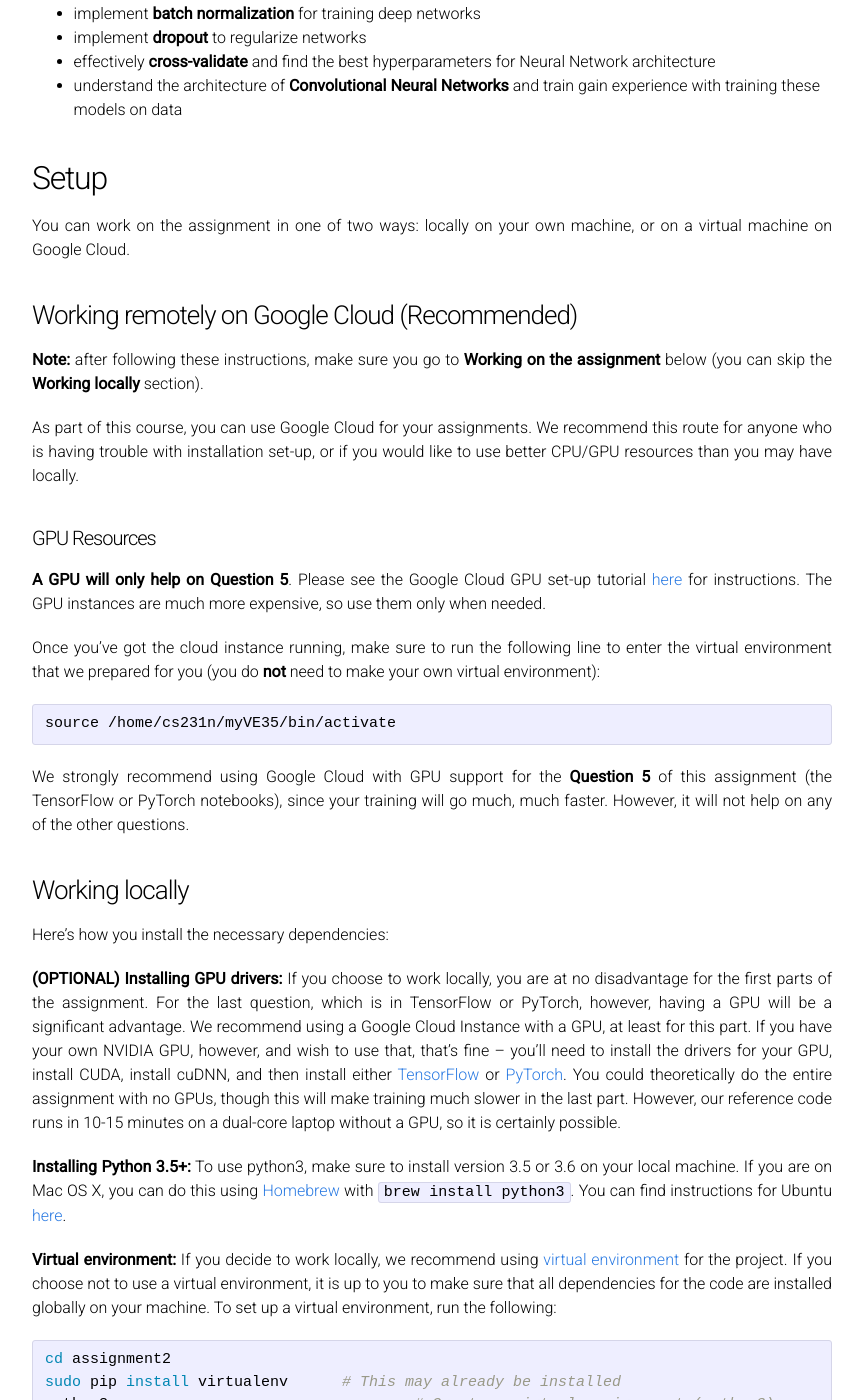
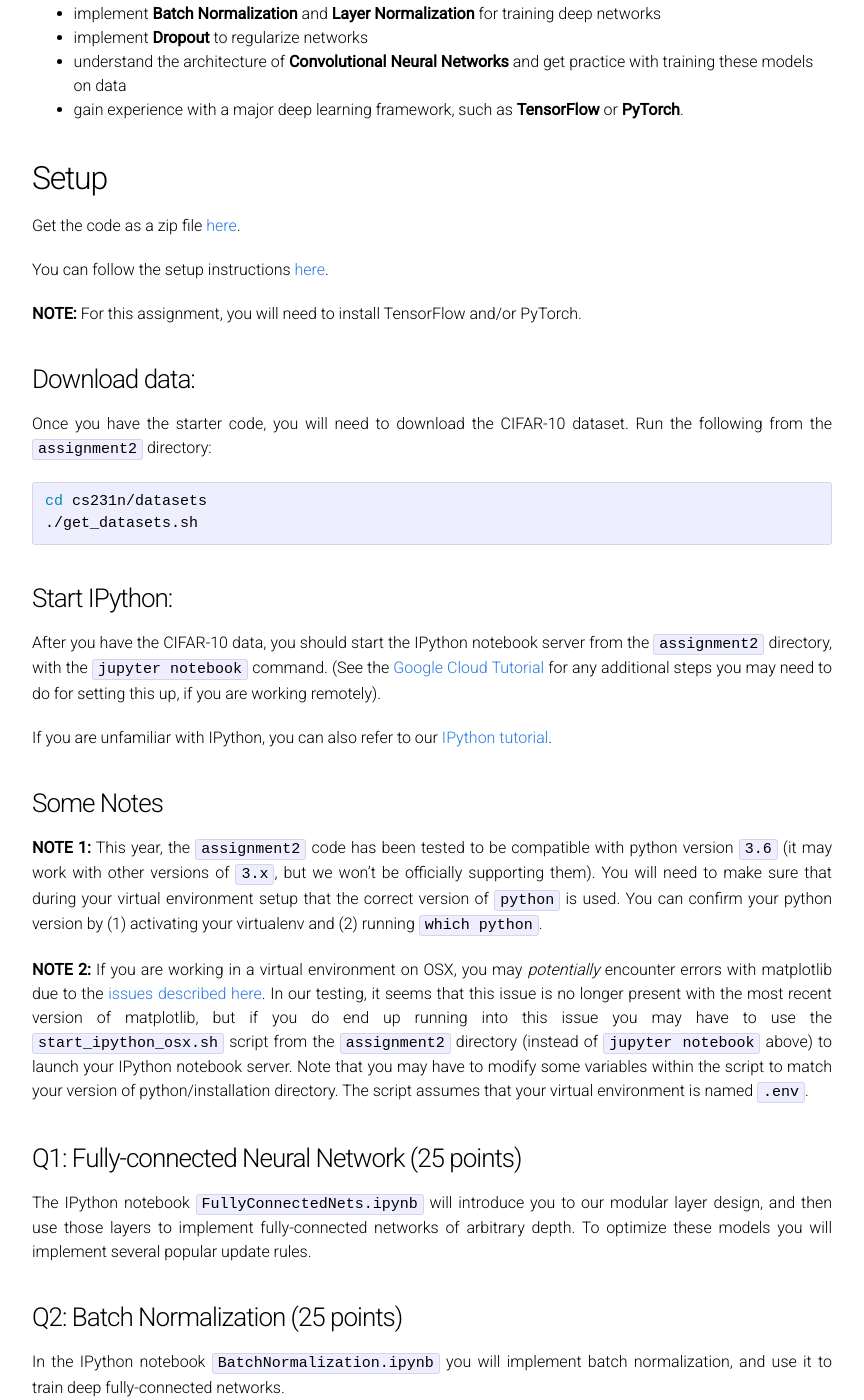
Before and after one commit to cs231n/cs231n.github.io, a Jekyll site: the page built from assignments/2018/assignment2.md, in a window 1280 px wide and 1400 px high, scrolled down 255 px. Shown: the whole window, without its empty margins (208-1072 px from the left). Built offline with Jekyll 4.4.1, drawn with Linux system fonts in a browser that asks for light colours; some of the changed text lies outside the part shown.

Commit message:
Updated submission instructions for assign2

````diff
--- a/assignments/2018/assignment2.md
+++ b/assignments/2018/assignment2.md
@@ -12,66 +12,21 @@ are as follows:
   architectures
 - understand and be able to implement (vectorized) **backpropagation**
 - implement various **update rules** used to optimize Neural Networks
-- implement **batch normalization** for training deep networks
-- implement **dropout** to regularize networks
-- effectively **cross-validate** and find the best hyperparameters for Neural
-  Network architecture
-- understand the architecture of **Convolutional Neural Networks** and train
-  gain experience with training these models on data
+- implement **Batch Normalization** and **Layer Normalization** for training deep networks
+- implement **Dropout** to regularize networks
+- understand the architecture of **Convolutional Neural Networks** and
+  get practice with training these models on data
+- gain experience with a major deep learning framework, such as **TensorFlow** or **PyTorch**.
 
 ## Setup
-You can work on the assignment in one of two ways: locally on your own machine, or on a virtual machine on Google Cloud.
+Get the code as a zip file [here](http://cs231n.github.io/assignments/2018/spring1718_assignment2.zip).
 
-### Working remotely on Google Cloud (Recommended)
+You can follow the setup instructions [here](http://cs231n.github.io/setup-instructions/).
 
-**Note:** after following these instructions, make sure you go to **Working on the assignment** below (you can skip the **Working locally** section).
-
-As part of this course, you can use Google Cloud for your assignments. We recommend this route for anyone who is having trouble with installation set-up, or if you would like to use better CPU/GPU resources than you may have locally.
-
-#### GPU Resources
-**A GPU will only help on Question 5**. Please see the Google Cloud GPU set-up tutorial [here](http://cs231n.github.io/gce-tutorial-gpus/) for instructions. The GPU instances are much more expensive, so use them only when needed.
-
-Once you've got the cloud instance running, make sure to run the following line to enter the virtual environment that we prepared for you (you do **not** need to make your own virtual environment):
-
-```
-source /home/cs231n/myVE35/bin/activate
-```
-
-We strongly recommend using Google Cloud with GPU support for the **Question 5** of this assignment (the TensorFlow or PyTorch notebooks), since your training will go much, much faster. However, it will not help on any of the other questions.
-
-### Working locally
-Here's how you install the necessary dependencies:
-
-**(OPTIONAL) Installing GPU drivers:**
-If you choose to work locally, you are at no disadvantage for the first parts of the assignment. For the last question, which is in TensorFlow or PyTorch, however, having a GPU will be a significant advantage. We recommend using a Google Cloud Instance with a GPU, at least for this part. If you have your own NVIDIA GPU, however, and wish to use that, that's fine -- you'll need to install the drivers for your GPU, install CUDA, install cuDNN, and then install either [TensorFlow](https://www.tensorflow.org/install/) or [PyTorch](http://pytorch.org/). You could theoretically do the entire assignment with no GPUs, though this will make training much slower in the last part. However, our reference code runs in 10-15 minutes on a dual-core laptop without a GPU, so it is certainly possible.
-
-**Installing Python 3.5+:**
-To use python3, make sure to install version 3.5 or 3.6 on your local machine. If you are on Mac OS X, you can do this using [Homebrew](https://brew.sh) with `brew install python3`. You can find instructions for Ubuntu [here](https://www.digitalocean.com/community/tutorials/how-to-install-python-3-and-set-up-a-local-programming-environment-on-ubuntu-16-04).
-
-**Virtual environment:**
-If you decide to work locally, we recommend using [virtual environment](http://docs.python-guide.org/en/latest/dev/virtualenvs/) for the project. If you choose not to use a virtual environment, it is up to you to make sure that all dependencies for the code are installed globally on your machine. To set up a virtual environment, run the following:
-
-```bash
-cd assignment2
-sudo pip install virtualenv      # This may already be installed
-python3 -m venv .env       		 # Create a virtual environment (python3)
-source .env/bin/activate         # Activate the virtual environment
-pip install -r requirements.txt  # Install dependencies
-# Note that this does NOT install TensorFlow or PyTorch,
-# which you need to do yourself.
-
-# Work on the assignment for a while ...
-# ... and when you're done:
-deactivate                       # Exit the virtual environment
-```
-
-Note that every time you want to work on the assignment, you should run `source .env/bin/activate` (from within your `assignment2` folder) to re-activate the virtual environment, and `deactivate` again whenever you are done.
-
-## Working on the assignment:
-Get the code as a zip file [here](http://cs231n.stanford.edu/assignments/2017/spring1617_assignment2.zip).
+**NOTE:** For this assignment, you will need to install TensorFlow and/or PyTorch.
 
 ### Download data:
-Once you have the starter code (regardless of which method you choose above), you will need to download the CIFAR-10 dataset.
+Once you have the starter code, you will need to download the CIFAR-10 dataset.
 Run the following from the `assignment2` directory:
 
 ```bash
@@ -81,21 +36,16 @@ cd cs231n/datasets
 
 ### Start IPython:
 After you have the CIFAR-10 data, you should start the IPython notebook server from the
-`assignment2` directory, with the `jupyter notebook` command. (See the [Google Cloud Tutorial](http://cs231n.github.io/gce-tutorial/) for any additional steps you may need to do for setting this up, if you are working remotely)
+`assignment2` directory, with the `jupyter notebook` command. (See the [Google Cloud Tutorial](http://cs231n.github.io/gce-tutorial/) for any additional steps you may need to do for setting this up, if you are working remotely).
 
 If you are unfamiliar with IPython, you can also refer to our
 [IPython tutorial](/ipython-tutorial).
 
 ### Some Notes
-**NOTE 1:** This year, the `assignment2` code has been tested to be compatible with python versions `3.5` and `3.6` (it may work with other versions of `3.x`, but we won't be officially supporting them). For this assignment, we are NOT officially supporting python2. Use it at your own risk. You will need to make sure that during your `virtualenv` setup that the correct version of `python` is used. You can confirm your python version by (1) activating your virtualenv and (2) running `python --version`.
+**NOTE 1:** This year, the `assignment2` code has been tested to be compatible with python version `3.6` (it may work with other versions of `3.x`, but we won't be officially supporting them). You will need to make sure that during your virtual environment setup that the correct version of `python` is used. You can confirm your python version by (1) activating your virtualenv and (2) running `which python`.
 
 **NOTE 2:** If you are working in a virtual environment on OSX, you may *potentially* encounter
-errors with matplotlib due to the [issues described here](http://matplotlib.org/faq/virtualenv_faq.html). In our testing, it seems that this issue is no longer present with the most recent version of matplotlib, but if you do end up running into this issue you may have to use the `start_ipython_osx.sh` script from the `assignment1` directory (instead of `jupyter notebook` above) to launch your IPython notebook server. Note that you may have to modify some variables within the script to match your version of python/installation directory. The script assumes that your virtual environment is named `.env`.
-
-### Submitting your work:
-Whether you work on the assignment locally or using Google Cloud, once you are done
-working run the `collectSubmission.sh` script; this will produce a file called
-`assignment2.zip`. Please submit this file on [Canvas](https://canvas.stanford.edu/courses/66461/).
+errors with matplotlib due to the [issues described here](http://matplotlib.org/faq/virtualenv_faq.html). In our testing, it seems that this issue is no longer present with the most recent version of matplotlib, but if you do end up running into this issue you may have to use the `start_ipython_osx.sh` script from the `assignment2` directory (instead of `jupyter notebook` above) to launch your IPython notebook server. Note that you may have to modify some variables within the script to match your version of python/installation directory. The script assumes that your virtual environment is named `.env`.
 
 ### Q1: Fully-connected Neural Network (25 points)
 The IPython notebook `FullyConnectedNets.ipynb` will introduce you to our
@@ -115,14 +65,51 @@ its effects on model generalization.
 In the IPython Notebook ConvolutionalNetworks.ipynb you will implement several new layers that are commonly used in convolutional networks.
 
 ### Q5: PyTorch / TensorFlow on CIFAR-10 (10 points)
-For this last part, you will be working in either TensorFlow or PyTorch, two popular and powerful deep learning frameworks. **You only need to complete ONE of these two notebooks.** You do NOT need to do both, but a very small amount of extra credit will be awarded to those who do.
+For this last part, you will be working in either TensorFlow or PyTorch, two popular and powerful deep learning frameworks. **You only need to complete ONE of these two notebooks.** You do NOT need to do both, and we will _not_ be awarding extra credit to those who do.
 
 Open up either `PyTorch.ipynb` or `TensorFlow.ipynb`. There, you will learn how the framework works, culminating in training a  convolutional network of your own design on CIFAR-10 to get the best performance you can.
 
-### Q5: Do something extra! (up to +10 points)
+
+### Submitting your work
+There are **_two_** steps to submitting your assignment:
+
+**1.** Submit a pdf of the completed iPython notebooks to [Gradescope](https://gradescope.com/courses/17367). If you are enrolled in the course, then you should have already been automatically added to the course on Gradescope.
+
+To produce a pdf of your work, you can first convert each of the .ipynb files to HTML. To do this, simply run from your assignment directory
+
+```bash
+ipython nbconvert --to html FILE.ipynb
+```
+for each of the notebooks, where `FILE.ipynb` is the notebook you want to convert. Then you can convert the HTML files to PDFs with your favorite web browser, and then concatenate them all together in your favorite PDF viewer/editor. Submit this final PDF on Gradescope, and be sure to tag the questions correctly!
+
+**Important:** _Please make sure that the submitted notebooks have been run and the cell outputs are visible._
+
+
+**2.** Submit a zip file of your assignment on AFS. To do this, run the provided `collectSubmission.sh` script, which will produce a file called `assignment2.zip`. You will then need to SCP this file over to Stanford AFS using the following command (entering your Stanford password if requested):
+
+```bash
+# Run from the assignment directory where the zip file is located
+scp assignment2.zip YOUR_SUNET@myth.stanford.edu:~/DEST_PATH
+```
+
+`YOUR_SUNET` should be replaced with your SUNetID (e.g. `jdoe`), and `DEST_PATH` should be a path to an existing directory on AFS where you want the zip file to be copied to (you may want to create a CS231N directory for convenience). Once this is done, run the following:
+
+ ```bash
+# SSH into the Stanford Myth machines
+ssh YOUR_SUNET@myth.stanford.edu
+
+# Descend into the directory where the zip file is now located
+cd DEST_PATH
+
+# Run the script to actually submit the assignment
+/afs/ir/class/cs231n/submit
+```
+Once you run the submit script, simply follow the on-screen prompts to finish submitting the assignment on AFS. If successful, you should see a "SUBMIT SUCCESS" message output by the script.
+
+<!-- ### Q5: Do something extra! (up to +10 points)
 In the process of training your network, you should feel free to implement
 anything that you want to get better performance. You can modify the solver,
 implement additional layers, use different types of regularization, use an
 ensemble of models, or anything else that comes to mind. If you implement these
 or other ideas not covered in the assignment then you will be awarded some bonus
-points.
+points. -->
````
